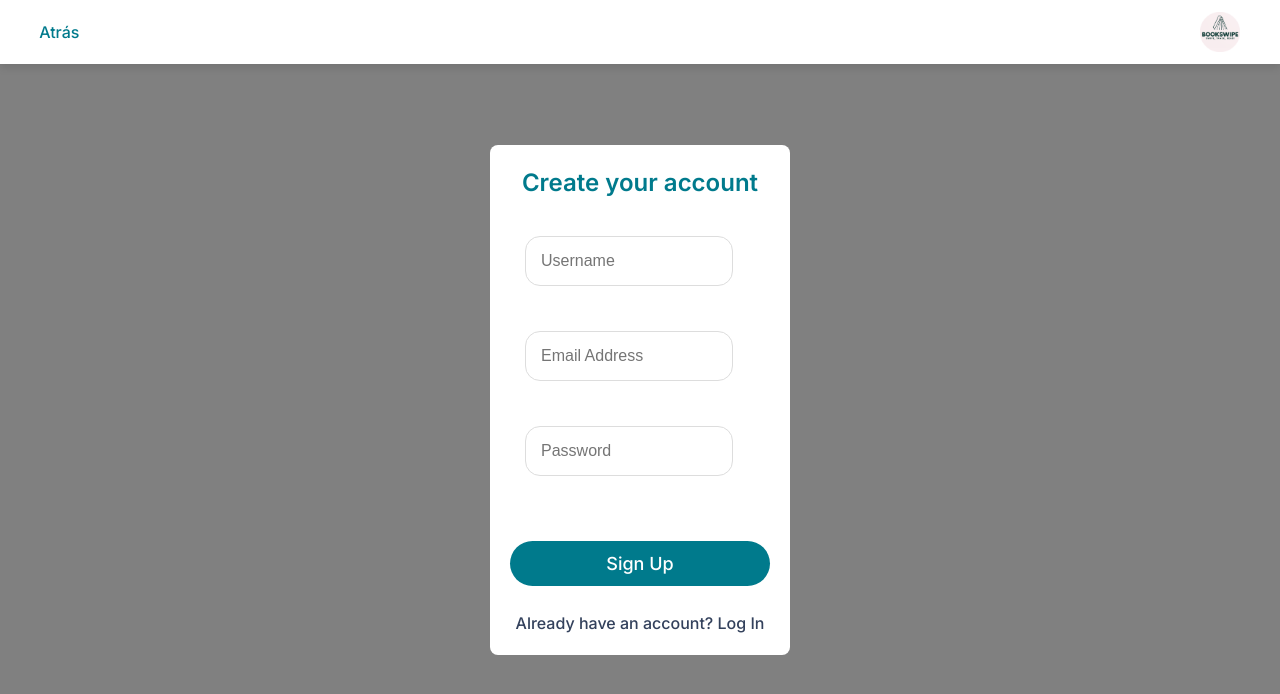
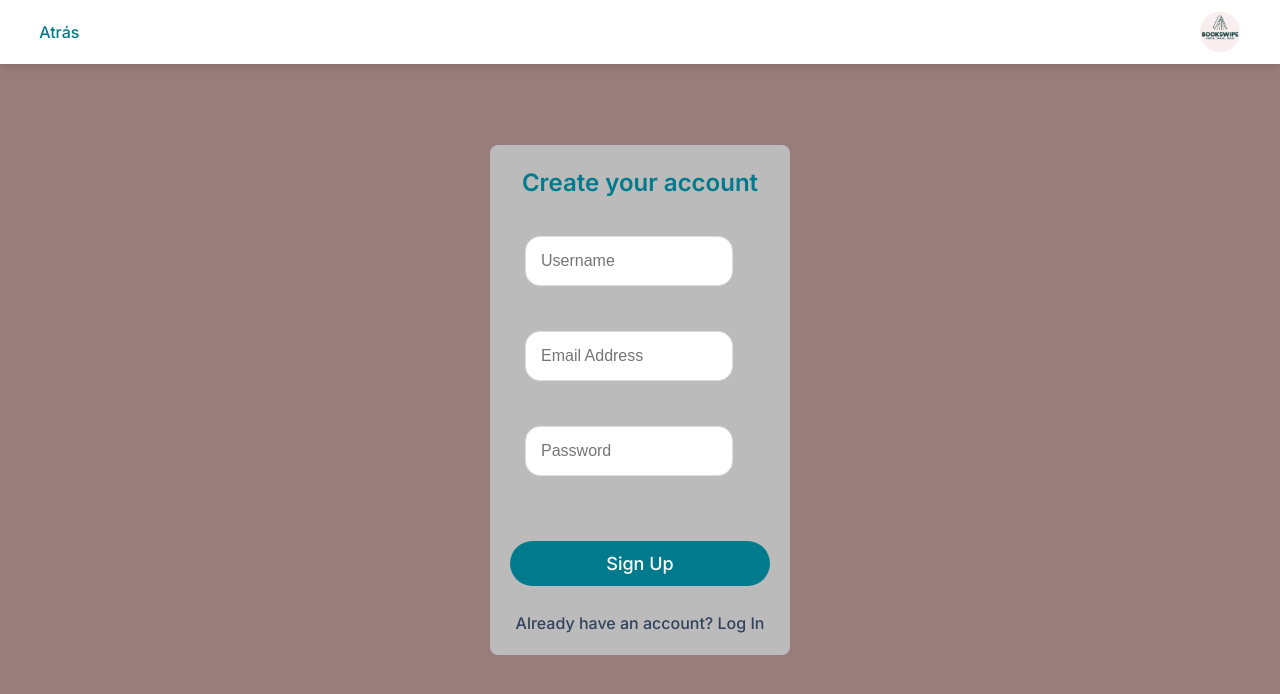
Before and after one commit to Fire-Fairy84/book_swipe_front, a React (Vite) app: page /register in a window 1280 px wide. Shown: the top 694 px of the page. Built offline with nearby package versions, Linux system fonts and the light colour scheme.

Commit message:
change bg and buttons colors

```diff
--- a/src/components/login/loginStyled.js
+++ b/src/components/login/loginStyled.js
@@ -6,7 +6,7 @@ export const Container = styled.div`
   flex-direction: column;
   align-items: center; /* Centra los elementos horizontalmente */
   justify-content: center; /* Centra los elementos verticalmente */
-  background-color: grey;
+  background-color: #987d7c;
   background-size: cover;
   width: 100vw; /* Asegura que el contenedor ocupe todo el ancho */
   height: 100vh; /* Asegura que el contenedor ocupe toda la altura */
@@ -18,6 +18,7 @@ export const FormWrapper = styled.form`
   border-radius: 8px;
   max-width: 300px;
   width: 100%;
+  background-color: #bbbbbb;
 `;
 
 export const Title = styled.h2`
--- a/src/index.css
+++ b/src/index.css
@@ -5,7 +5,7 @@
 
   color-scheme: light dark;
   color: rgba(255, 255, 255, 0.87);
-  background-color: #242424;
+  background-color: #987d7c;
 
   font-synthesis: none;
   text-rendering: optimizeLegibility;
--- a/src/pages/swipe/swipe.css
+++ b/src/pages/swipe/swipe.css
@@ -3,7 +3,7 @@
   display: flex;
   flex-direction: column;
   width: 80%;
-  background-color: #121212;
+  background-color: #4b4b4b;
   border-radius: 8px;
   padding: 1rem;
   padding-top: 0;
--- a/src/pages/swipe/swipeStyled.js
+++ b/src/pages/swipe/swipeStyled.js
@@ -55,7 +55,7 @@ export const SwipeButton = styled.button`
   height: 50px;
   border-radius: 50%;
   font-size: 24px;
-  background-color: #f5f5f5;
+  background-color: #4b4b4b;
   border: none;
   cursor: pointer;
   display: flex;
```
